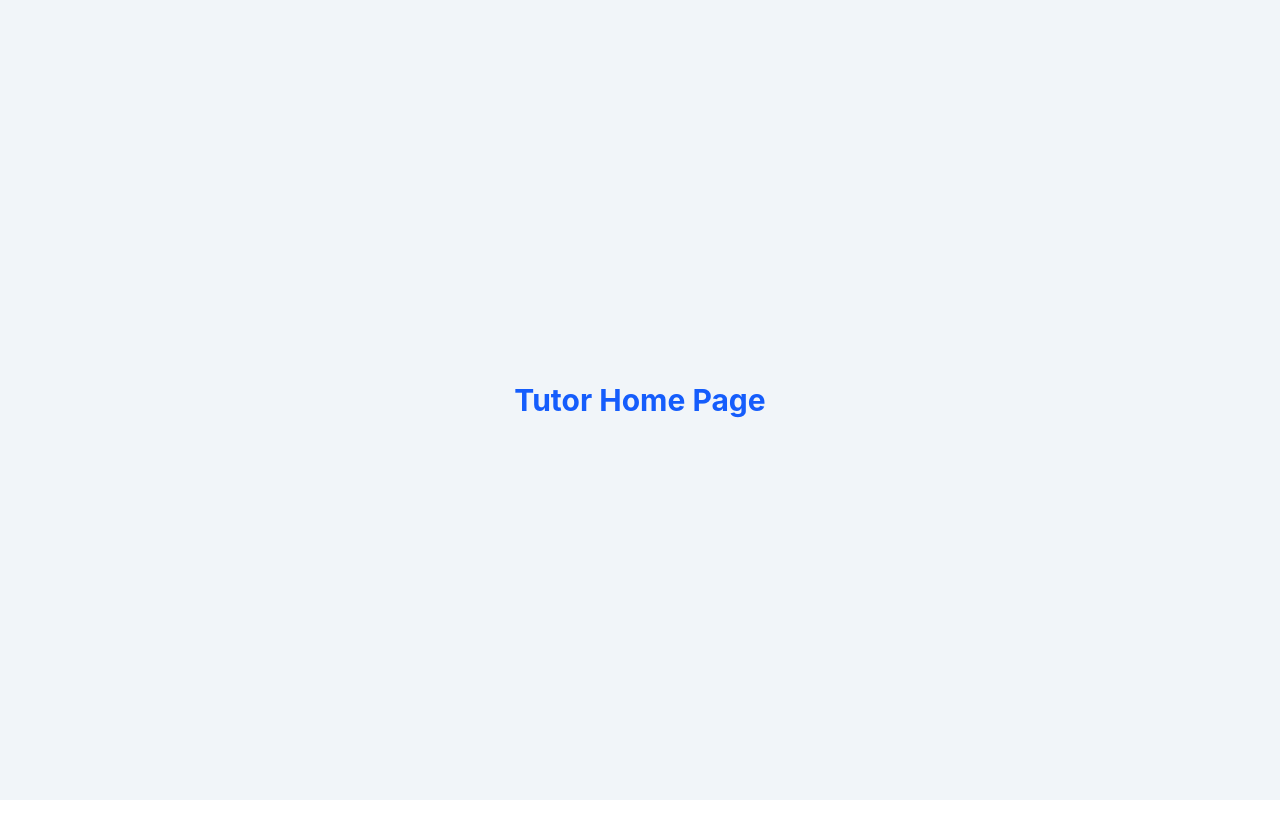
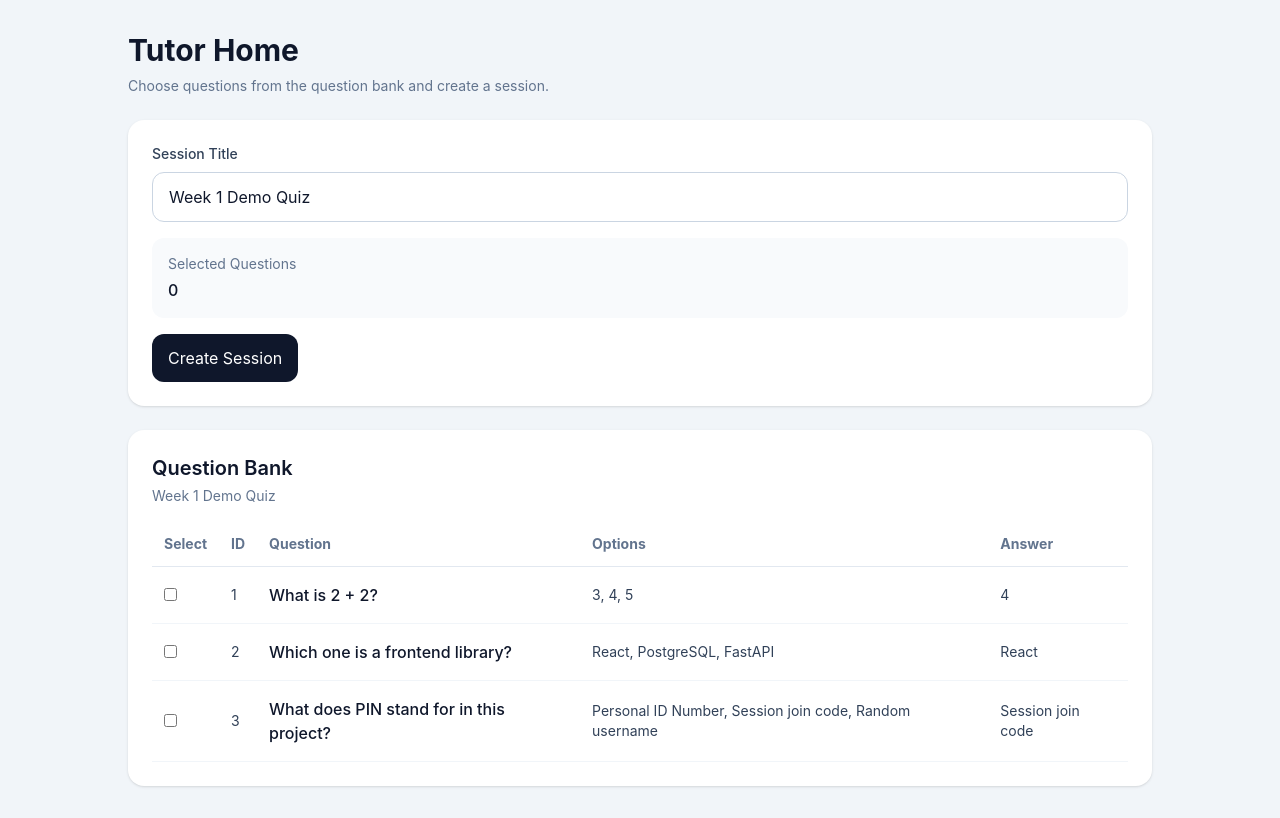
Before and after one commit to charlie6713/Game-Based-Learning-Platform, a React (Vite) app in the folder game-based-learning-platform/: page /tutor in a window 1280 px wide. Built offline with nearby package versions, Linux system fonts and the light colour scheme.

Commit message:
init selecting question logic

```diff
--- a/game-based-learning-platform/src/pages/TutorHomePage.tsx
+++ b/game-based-learning-platform/src/pages/TutorHomePage.tsx
@@ -1,7 +1,118 @@
+import { useState } from "react"
+import { questionBank } from "../data/questionBank"
+import type { Question } from "../types/question"
+
 export default function TutorHomePage() {
+  const [sessionTitle, setSessionTitle] = useState(questionBank.title)
+  const [selectedQuestions, setSelectedQuestions] = useState<Question[]>([])
+
+  const handleToggleQuestion = (question: Question) => {
+    const alreadySelected = selectedQuestions.some((q) => q.id === question.id)
+
+    if (alreadySelected) {
+      const nextQuestions = selectedQuestions.filter((q) => q.id !== question.id)
+      setSelectedQuestions(nextQuestions)
+      return
+    }
+
+    setSelectedQuestions([...selectedQuestions, question])
+  }
+
+  const handleCreateSession = () => {
+    console.log("create session clicked")
+    console.log("sessionTitle:", sessionTitle)
+    console.log("selectedQuestions:", selectedQuestions)
+  }
+
   return (
-    <div className="min-h-screen bg-slate-100 flex items-center justify-center">
-      <h1 className="text-3xl font-bold text-blue-600">Tutor Home Page</h1>
+    <div className="min-h-screen bg-slate-100 px-4 py-8">
+      <div className="mx-auto max-w-5xl">
+        <h1 className="text-3xl font-bold text-slate-900">Tutor Home</h1>
+        <p className="mt-2 text-sm text-slate-500">
+          Choose questions from the question bank and create a session.
+        </p>
+
+        <div className="mt-6 rounded-2xl bg-white p-6 shadow">
+          <label className="mb-2 block text-sm font-medium text-slate-700">
+            Session Title
+          </label>
+          <input
+            type="text"
+            value={sessionTitle}
+            onChange={(e) => setSessionTitle(e.target.value)}
+            className="w-full rounded-xl border border-slate-300 px-4 py-3 outline-none"
+          />
+
+          <div className="mt-4 rounded-xl bg-slate-50 p-4">
+            <p className="text-sm text-slate-500">Selected Questions</p>
+            <p className="mt-1 font-medium text-slate-900">
+              {selectedQuestions.length}
+            </p>
+          </div>
+
+          <button
+            onClick={handleCreateSession}
+            className="mt-4 rounded-xl bg-slate-900 px-4 py-3 text-white"
+          >
+            Create Session
+          </button>
+        </div>
+
+        <div className="mt-6 rounded-2xl bg-white p-6 shadow">
+          <h2 className="text-xl font-semibold text-slate-900">Question Bank</h2>
+          <p className="mt-1 text-sm text-slate-500">{questionBank.title}</p>
+
+          <div className="mt-4 overflow-x-auto">
+            <table className="w-full border-collapse text-left">
+              <thead>
+                <tr className="border-b border-slate-200 text-sm text-slate-500">
+                  <th className="px-3 py-3">Select</th>
+                  <th className="px-3 py-3">ID</th>
+                  <th className="px-3 py-3">Question</th>
+                  <th className="px-3 py-3">Options</th>
+                  <th className="px-3 py-3">Answer</th>
+                </tr>
+              </thead>
+
+              <tbody>
+                {questionBank.questions.map((question) => {
+                  const isSelected = selectedQuestions.some(
+                    (q) => q.id === question.id
+                  )
+
+                  return (
+                    <tr key={question.id} className="border-b border-slate-100">
+                      <td className="px-3 py-4">
+                        <input
+                          type="checkbox"
+                          checked={isSelected}
+                          onChange={() => handleToggleQuestion(question)}
+                        />
+                      </td>
+
+                      <td className="px-3 py-4 text-sm text-slate-700">
+                        {question.id}
+                      </td>
+
+                      <td className="px-3 py-4 font-medium text-slate-900">
+                        {question.text}
+                      </td>
+
+                      <td className="px-3 py-4 text-sm text-slate-700">
+                        {question.options.join(", ")}
+                      </td>
+
+                      <td className="px-3 py-4 text-sm text-slate-700">
+                        {question.answer}
+                      </td>
+                    </tr>
+                  )
+                })}
+              </tbody>
+            </table>
+          </div>
+        </div>
+      </div>
     </div>
   )
 }
```
Also changed, not shown: game-based-learning-platform/src/data/mockquestions.ts (deleted).
